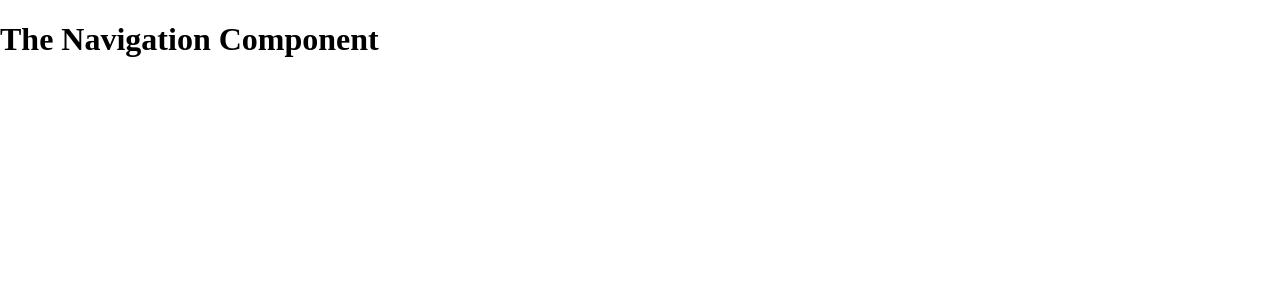
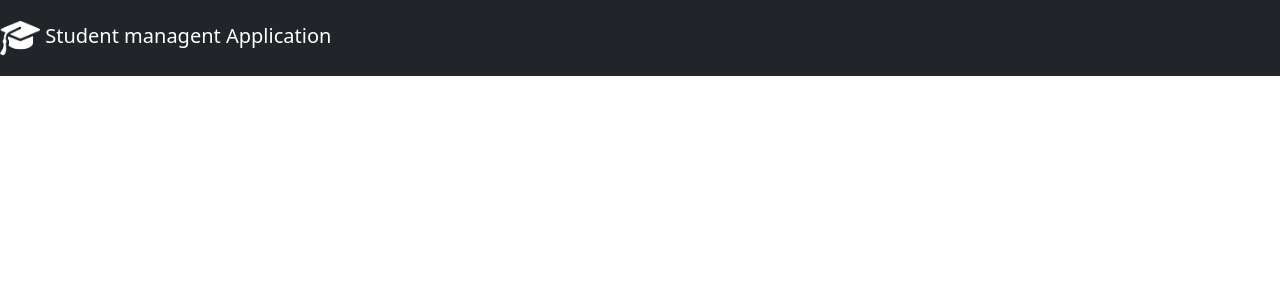
Before and after one commit to leoseis/-Ebo-s-school-management-system, a React (Create React App) app in the folder frontend/: page / in a window 1280 px wide. Shown: the top 300 px of the page. Built offline with nearby package versions, Linux system fonts and the light colour scheme.

Commit message:
nav bar created from bootsrap and imported aand implemented in Navigation.js file

```diff
--- a/frontend/src/App.js
+++ b/frontend/src/App.js
@@ -1,4 +1,5 @@
 import './App.css';
+import 'bootstrap/dist/css/bootstrap.min.css';
 import Navigation from './components/Navigation';
 
 function App() {
--- a/frontend/src/components/Navigation.js
+++ b/frontend/src/components/Navigation.js
@@ -1,8 +1,23 @@
 import React from "react";
+import{ Navbar} from 'react-bootstrap';
+import logo from '../static/logo.png';
 
 const Navigation = ()=> {
     return (
-        <h1>The Navigation Component </h1>
+        <div>
+            <Navbar bg="dark" variant="dark">
+        <Navbar.Brand  href="None">
+            <img
+            alt=""
+              src={logo}
+              width="40"
+              height="50"
+              className="d-inline-block align-center"
+            />{' '}
+             Student managent Application
+        </Navbar.Brand>
+    </Navbar>
+        </div>
     );
 };
 
```
Also changed, not shown: frontend/src/static/logo.png (added).
